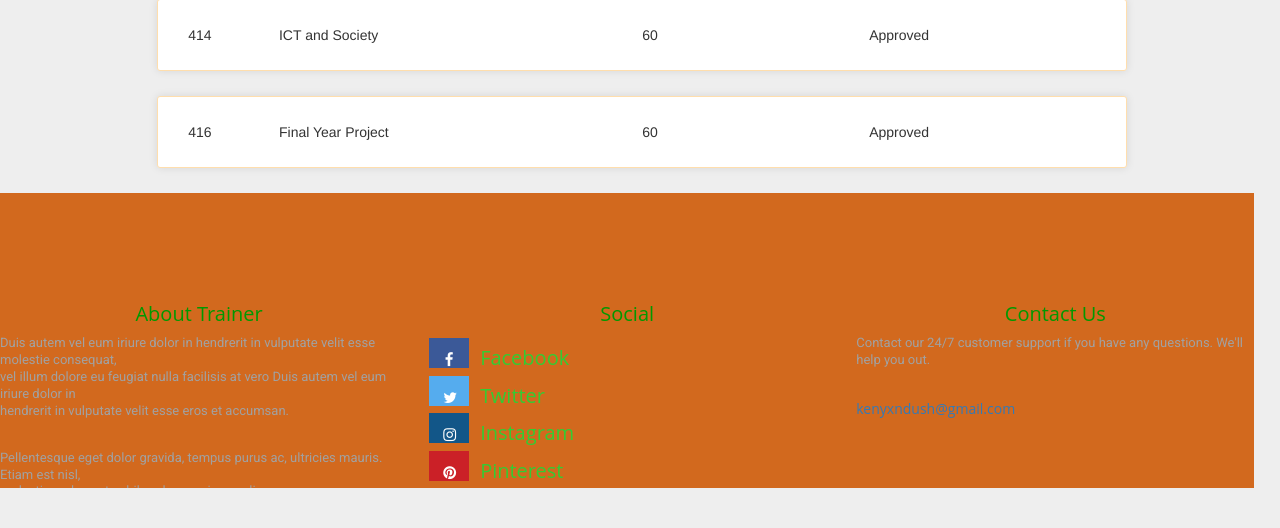
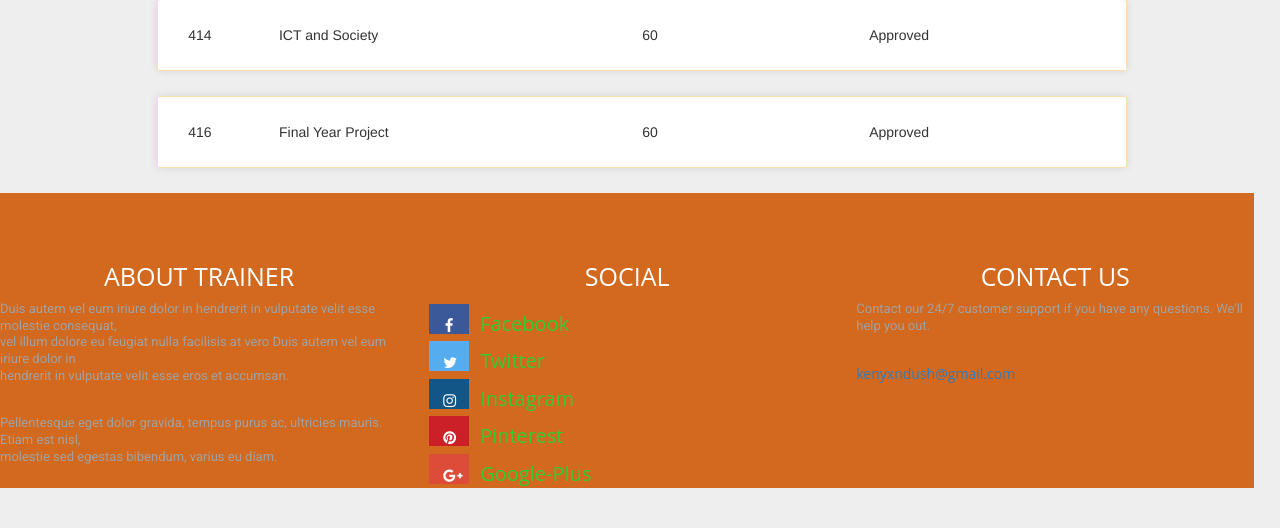
Before and after one commit to kenyxmbuch/fitness, a Flask app: page /progress in a window 1280 px wide. Shown: the part 1130-1658 px from the top of the page. Run offline with Flask 2, Linux system fonts and the light colour scheme; some libraries are stand-ins or nearby versions.

Commit message:
some changes

```diff
--- a/static/css/_footer.css
+++ b/static/css/_footer.css
@@ -18,8 +18,10 @@
 }
 .column h1{
 text-align: center;
-font-size: 20px;
-color: #009900;
+font-size: 25px;
+color: #ff00ff;
+text-transform: uppercase;
+margin-top: -20px;
 }
 ul li a span{
 color: #33cc33;
--- a/templates/includes/_footer.html
+++ b/templates/includes/_footer.html
@@ -2,7 +2,7 @@
     <div class="footer" id="contact">
       <div class="row">
         <div class="column">
-          <h1>About Trainer</h1>
+          <h1 style="text-align: center; font-size: 25px; text-transform: uppercase; margin-top: -20px; color: #fff;">About Trainer</h1>
           <p>Duis autem vel eum iriure dolor in hendrerit in vulputate velit esse molestie consequat, <br>
             vel illum dolore eu feugiat nulla facilisis at vero Duis autem vel eum iriure dolor in <br>
             hendrerit in vulputate velit esse eros et accumsan.</p>
@@ -10,7 +10,7 @@
             molestie sed egestas bibendum, varius eu diam.</p>
         </div>
         <div class="column">
-          <h1>Social</h1>
+          <h1 style="text-align: center; font-size: 25px; text-transform: uppercase; margin-top: -20px; color: #fff;">Social</h1>
           <ul>
             <li><a href="#"><i class="fa fa-facebook"></i><span>Facebook</span></a></li>
             <li><a href="#"><i class="fa fa-twitter"></i><span>Twitter</span></a></li>
@@ -20,7 +20,7 @@
           </ul>
         </div>
         <div class="column">
-          <h1>Contact Us</h1>
+          <h1 style="text-align: center; font-size: 25px; text-transform: uppercase; margin-top: -20px; color: #fff;">Contact Us</h1>
           <p> Contact our 24/7 customer support if you have any questions. We'll help you out. </p>
           <a href="mailto:support@gmail.com">kenyxndush@gmail.com</a> </div>
       </div>
```
